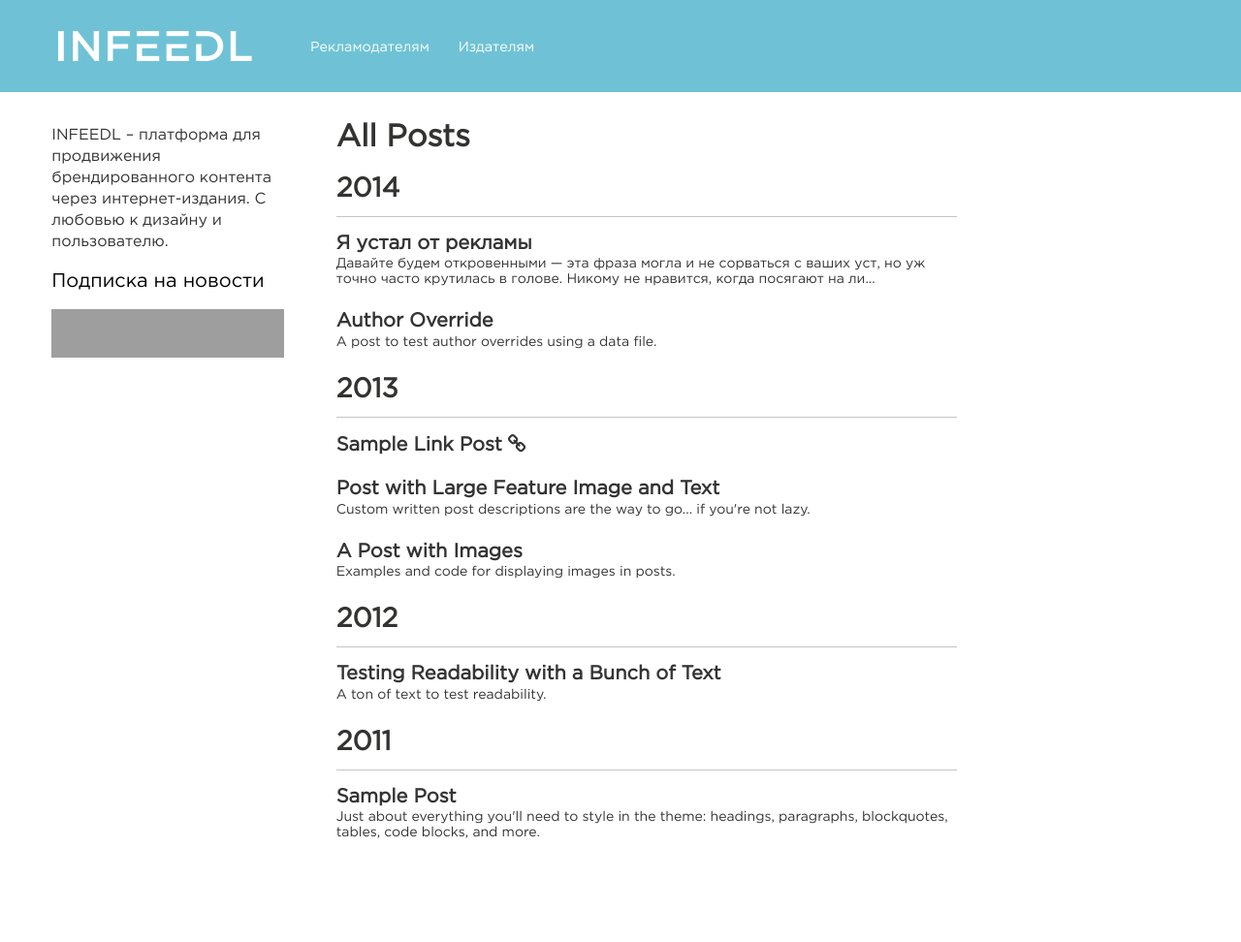
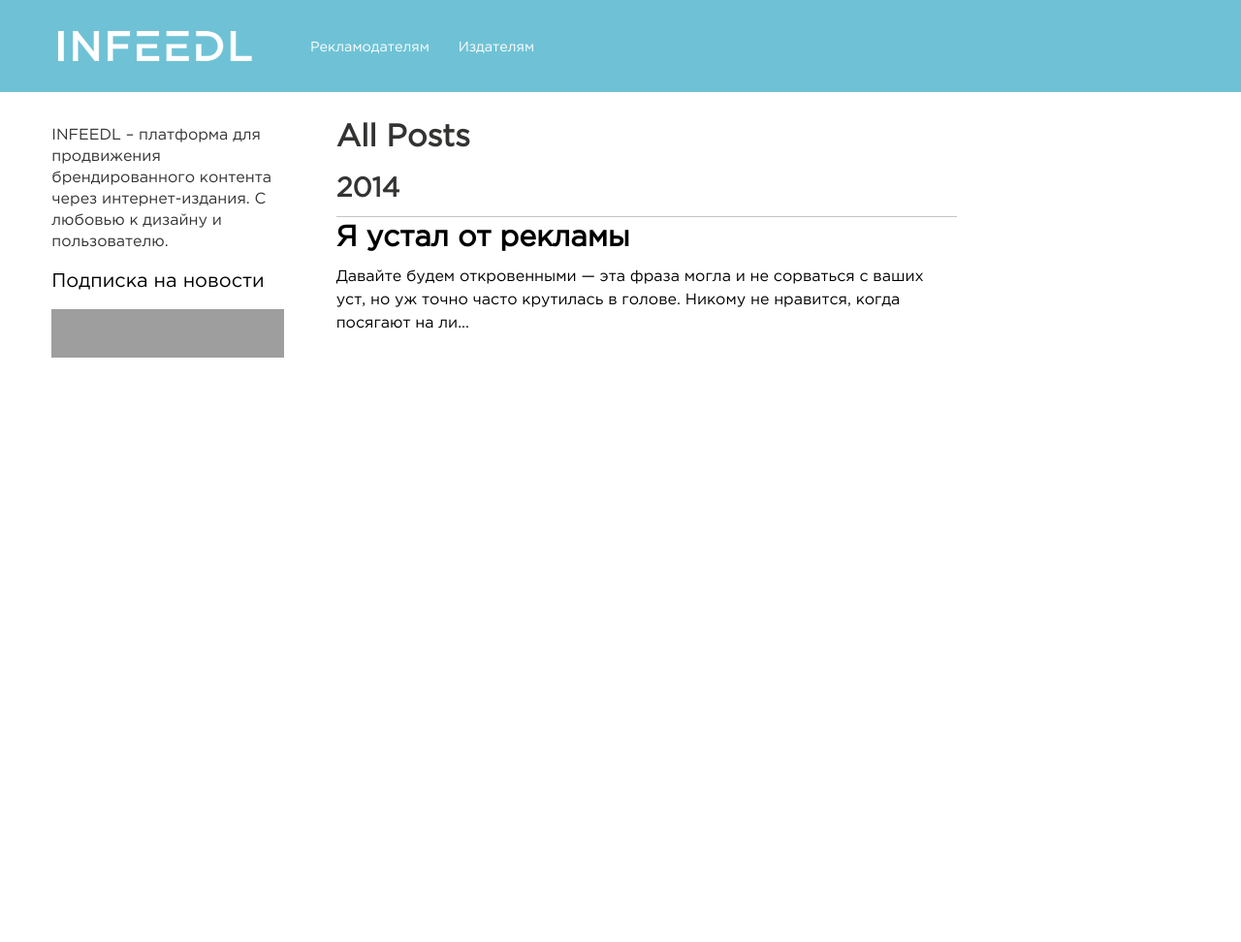
Before and after one commit to infeedl/infeedl-blog, a Jekyll site: the page built from posts/index.md, in a window 1280 px wide. Shown: the whole page at 97% size. Built offline with Jekyll 4.4.1, drawn with Linux system fonts in a browser that asks for light colours; nearby versions of some CDN libraries; comment, search, counter and statistics services are not loaded; after the commit the page ends 900 px from its top, so only the background shows below that.

Commit message:
Content improvements

```diff
--- a/_layouts/home.html
+++ b/_layouts/home.html
@@ -21,6 +21,7 @@
     {% for post in site.posts limit:5 %}
     <article>
       <h2><a href="{{ site.url }}{{ post.url }}" title="{{ post.title }}">{{ post.title }}</a></h2>
+      <time datetime="{{ post.date | date_to_xmlschema }}">{{ post.date | date: "%B %d, %Y" }}</time>
       <p>{{ post.excerpt | strip_html }}</p>
     </article>
     {% endfor %}
--- a/_posts/2011-03-10-sample-post.md
+++ /dev/null
@@ -1,111 +0,0 @@
----
-layout: post
-title: Sample Post
-excerpt: "Just about everything you'll need to style in the theme: headings, paragraphs, blockquotes, tables, code blocks, and more."
-modified: 2013-05-31
-tags: [intro, beginner, jekyll, tutorial]
-comments: true
-image:
-  feature: sample-image-5.jpg
-  credit: WeGraphics
-  creditlink: http://wegraphics.net/downloads/free-ultimate-blurred-background-pack/
----
-
-<section id="table-of-contents" class="toc">
-  <header>
-    <h3>Overview</h3>
-  </header>
-<div id="drawer" markdown="1">
-*  Auto generated table of contents
-{:toc}
-</div>
-</section><!-- /#table-of-contents -->
-
-## HTML Elements
-
-Below is just about everything you'll need to style in the theme. Check the source code to see the many embedded elements within paragraphs.
-
-# Heading 1
-
-## Heading 2
-
-### Heading 3
-
-#### Heading 4
-
-##### Heading 5
-
-###### Heading 6
-
-### Body text
-
-Lorem ipsum dolor sit amet, test link adipiscing elit. **This is strong**. Nullam dignissim convallis est. Quisque aliquam.
-
-![Smithsonian Image]({{ site.url }}/images/3953273590_704e3899d5_m.jpg)
-{: .image-pull-right}
-
-*This is emphasized*. Donec faucibus. Nunc iaculis suscipit dui. 53 = 125. Water is H2O. Nam sit amet sem. Aliquam libero nisi, imperdiet at, tincidunt nec, gravida vehicula, nisl. The New York Times (That’s a citation). Underline.Maecenas ornare tortor. Donec sed tellus eget sapien fringilla nonummy. Mauris a ante. Suspendisse quam sem, consequat at, commodo vitae, feugiat in, nunc. Morbi imperdiet augue quis tellus.
-
-HTML and CSS are our tools. Mauris a ante. Suspendisse quam sem, consequat at, commodo vitae, feugiat in, nunc. Morbi imperdiet augue quis tellus. Praesent mattis, massa quis luctus fermentum, turpis mi volutpat justo, eu volutpat enim diam eget metus.
-
-### Blockquotes
-
-> Lorem ipsum dolor sit amet, test link adipiscing elit. Nullam dignissim convallis est. Quisque aliquam.
-
-## List Types
-
-### Ordered Lists
-
-1. Item one
-   1. sub item one
-   2. sub item two
-   3. sub item three
-2. Item two
-
-### Unordered Lists
-
-* Item one
-* Item two
-* Item three
-
-## Tables
-
-| Header1 | Header2 | Header3 |
-|:--------|:-------:|--------:|
-| cell1   | cell2   | cell3   |
-| cell4   | cell5   | cell6   |
-|----
-| cell1   | cell2   | cell3   |
-| cell4   | cell5   | cell6   |
-|=====
-| Foot1   | Foot2   | Foot3
-{: rules="groups"}
-
-## Code Snippets
-
-{% highlight css %}
-#container {
-  float: left;
-  margin: 0 -240px 0 0;
-  width: 100%;
-}
-{% endhighlight %}
-
-## Buttons
-
-Make any link standout more when applying the `.btn` class.
-
-{% highlight html %}
-<a href="#" class="btn btn-success">Success Button</a>
-{% endhighlight %}
-
-<div markdown="0"><a href="#" class="btn">Primary Button</a></div>
-<div markdown="0"><a href="#" class="btn btn-success">Success Button</a></div>
-<div markdown="0"><a href="#" class="btn btn-warning">Warning Button</a></div>
-<div markdown="0"><a href="#" class="btn btn-danger">Danger Button</a></div>
-<div markdown="0"><a href="#" class="btn btn-info">Info Button</a></div>
-
-## Notices
-
-**Watch out!** You can also add notices by appending `{: .notice}` to a paragraph.
-{: .notice}
--- a/_posts/2012-05-22-readability-post.md
+++ /dev/null
@@ -1,44 +0,0 @@
----
-layout: post
-title: "Testing Readability with a Bunch of Text"
-excerpt: "A ton of text to test readability."
-tags: [sample post, readability, test]
-comments: true
----
-
-Portland in shoreditch Vice, labore typewriter pariatur hoodie fap sartorial Austin. Pinterest literally occupy Schlitz forage. Odio ad blue bottle vinyl, 90's narwhal commodo bitters pour-over nostrud. Ugh est hashtag in, fingerstache adipisicing laboris esse Pinterest shabby chic Portland. Shoreditch bicycle rights anim, flexitarian laboris put a bird on it vinyl cupidatat narwhal. Hashtag artisan skateboard, flannel Bushwick nesciunt salvia aute fixie do plaid post-ironic dolor McSweeney's. Cliche pour-over chambray nulla four loko skateboard sapiente hashtag.
-
-Vero laborum commodo occupy. Semiotics voluptate mumblecore pug. Cosby sweater ullamco quinoa ennui assumenda, sapiente occupy delectus lo-fi. Ea fashion axe Marfa cillum aliquip. Retro Bushwick keytar cliche. Before they sold out sustainable gastropub Marfa readymade, ethical Williamsburg skateboard brunch qui consectetur gentrify semiotics. Mustache cillum irony, fingerstache magna pour-over keffiyeh tousled selfies.
-
-## Cupidatat 90's lo-fi authentic try-hard
-
-In pug Portland incididunt mlkshk put a bird on it vinyl quinoa. Terry Richardson shabby chic +1, scenester Tonx excepteur tempor fugiat voluptate fingerstache aliquip nisi next level. Farm-to-table hashtag Truffaut, Odd Future ex meggings gentrify single-origin coffee try-hard 90's.
-
-* Sartorial hoodie
-* Labore viral forage
-* Tote bag selvage
-* DIY exercitation et id ugh tumblr church-key
-
-Incididunt umami sriracha, ethical fugiat VHS ex assumenda yr irure direct trade. Marfa Truffaut bicycle rights, kitsch placeat Etsy kogi asymmetrical. Beard locavore flexitarian, kitsch photo booth hoodie plaid ethical readymade leggings yr.
-
-Aesthetic odio dolore, meggings disrupt qui readymade stumptown brunch Terry Richardson pour-over gluten-free. Banksy american apparel in selfies, biodiesel flexitarian organic meh wolf quinoa gentrify banjo kogi. Readymade tofu ex, scenester dolor umami fingerstache occaecat fashion axe Carles jean shorts minim. Keffiyeh fashion axe nisi Godard mlkshk dolore. Lomo you probably haven't heard of them eu non, Odd Future Truffaut pug keytar meggings McSweeney's Pinterest cred. Etsy literally aute esse, eu bicycle rights qui meggings fanny pack. Gentrify leggings pug flannel duis.
-
-## Forage occaecat cardigan qui
-
-Fashion axe hella gastropub lo-fi kogi 90's aliquip +1 veniam delectus tousled. Cred sriracha locavore gastropub kale chips, iPhone mollit sartorial. Anim dolore 8-bit, pork belly dolor photo booth aute flannel small batch. Dolor disrupt ennui, tattooed whatever salvia Banksy sartorial roof party selfies raw denim sint meh pour-over. Ennui eu cardigan sint, gentrify iPhone cornhole.
-
-> Whatever velit occaecat quis deserunt gastropub, leggings elit tousled roof party 3 wolf moon kogi pug blue bottle ea. Fashion axe shabby chic Austin quinoa pickled laborum bitters next level, disrupt deep v accusamus non fingerstache.
-
-Tote bag asymmetrical elit sunt. Occaecat authentic Marfa, hella McSweeney's next level irure veniam master cleanse. Sed hoodie letterpress artisan wolf leggings, 3 wolf moon commodo ullamco. Anim occupy ea labore Terry Richardson. Tofu ex master cleanse in whatever pitchfork banh mi, occupy fugiat fanny pack Austin authentic. Magna fugiat 3 wolf moon, labore McSweeney's sustainable vero consectetur. Gluten-free disrupt enim, aesthetic fugiat jean shorts trust fund keffiyeh magna try-hard.
-
-## Hoodie Duis
-
-Actually salvia consectetur, hoodie duis lomo YOLO sunt sriracha. Aute pop-up brunch farm-to-table odio, salvia irure occaecat. Sriracha small batch literally skateboard. Echo Park nihil hoodie, aliquip forage artisan laboris. Trust fund reprehenderit nulla locavore. Stumptown raw denim kitsch, keffiyeh nulla twee dreamcatcher fanny pack ullamco 90's pop-up est culpa farm-to-table. Selfies 8-bit do pug odio.
-
-### Thundercats Ho!
-
-Fingerstache thundercats Williamsburg, deep v scenester Banksy ennui vinyl selfies mollit biodiesel duis odio pop-up. Banksy 3 wolf moon try-hard, sapiente enim stumptown deep v ad letterpress. Squid beard brunch, exercitation raw denim yr sint direct trade. Raw denim narwhal id, flannel DIY McSweeney's seitan. Letterpress artisan bespoke accusamus, meggings laboris consequat Truffaut qui in seitan. Sustainable cornhole Schlitz, twee Cosby sweater banh mi deep v forage letterpress flannel whatever keffiyeh. Sartorial cred irure, semiotics ethical sed blue bottle nihil letterpress.
-
-Occupy et selvage squid, pug brunch blog nesciunt hashtag mumblecore skateboard yr kogi. Ugh small batch swag four loko. Fap post-ironic qui tote bag farm-to-table american apparel scenester keffiyeh vero, swag non pour-over gentrify authentic pitchfork. Schlitz scenester lo-fi voluptate, tote bag irony bicycle rights pariatur vero Vice freegan wayfarers exercitation nisi shoreditch. Chambray tofu vero sed. Street art swag literally leggings, Cosby sweater mixtape PBR lomo Banksy non in pitchfork ennui McSweeney's selfies. Odd Future Banksy non authentic.
-
-Aliquip enim artisan dolor post-ironic. Pug tote bag Marfa, deserunt pour-over Portland wolf eu odio intelligentsia american apparel ugh ea. Sunt viral et, 3 wolf moon gastropub pug id. Id fashion axe est typewriter, mlkshk Portland art party aute brunch. Sint pork belly Cosby sweater, deep v mumblecore kitsch american apparel. Try-hard direct trade tumblr sint skateboard. Adipisicing bitters excepteur biodiesel, pickled gastropub aute veniam.
--- a/_posts/2013-05-22-sample-post-images.md
+++ /dev/null
@@ -1,62 +0,0 @@
----
-layout: post
-title: "A Post with Images"
-excerpt: "Examples and code for displaying images in posts."
-tags: [sample post, images, test]
-comments: true
----
-
-Here are some examples of what a post with images might look like. If you want to display two or three images next to each other responsively use `figure` with the appropriate `class`. Each instance of `figure` is auto-numbered and displayed in the caption.
-
-### Figures (for images or video)
-
-#### One Up
-
-<figure>
-	<a href="http://farm9.staticflickr.com/8426/7758832526_cc8f681e48_b.jpg"><img src="http://farm9.staticflickr.com/8426/7758832526_cc8f681e48_c.jpg"></a>
-	<figcaption><a href="http://www.flickr.com/photos/80901381@N04/7758832526/" title="Morning Fog Emerging From Trees by A Guy Taking Pictures, on Flickr">Morning Fog Emerging From Trees by A Guy Taking Pictures, on Flickr</a>.</figcaption>
-</figure>
-
-Vero laborum commodo occupy. Semiotics voluptate mumblecore pug. Cosby sweater ullamco quinoa ennui assumenda, sapiente occupy delectus lo-fi. Ea fashion axe Marfa cillum aliquip. Retro Bushwick keytar cliche. Before they sold out sustainable gastropub Marfa readymade, ethical Williamsburg skateboard brunch qui consectetur gentrify semiotics. Mustache cillum irony, fingerstache magna pour-over keffiyeh tousled selfies.
-
-#### Two Up
-
-Apply the `half` class like so to display two images side by side that share the same caption.
-
-{% highlight html %}
-<figure class="half">
-    <a href="/images/image-filename-1-large.jpg"><img src="/images/image-filename-1.jpg"></a>
-    <a href="/images/image-filename-2-large.jpg"><img src="/images/image-filename-2.jpg"></a>
-    <figcaption>Caption describing these two images.</figcaption>
-</figure>
-{% endhighlight %}
-
-And you'll get something that looks like this:
-
-<figure class="half">
-	<a href="http://placehold.it/1200x600.JPG"><img src="http://placehold.it/600x300.jpg"></a>
-	<a href="http://placehold.it/1200x600.jpeg"><img src="http://placehold.it/600x300.jpg"></a>
-	<figcaption>Two images.</figcaption>
-</figure>
-
-#### Three Up
-
-Apply the `third` class like so to display three images side by side that share the same caption.
-
-{% highlight html %}
-<figure class="third">
-	<img src="/images/image-filename-1.jpg">
-	<img src="/images/image-filename-2.jpg">
-	<img src="/images/image-filename-3.jpg">
-	<figcaption>Caption describing these three images.</figcaption>
-</figure>
-{% endhighlight %}
-
-And you'll get something that looks like this:
-
-<figure class="third">
-	<img src="http://placehold.it/600x300.jpg">
-	<img src="http://placehold.it/600x300.jpg">
-	<img src="http://placehold.it/600x300.jpg">
-	<figcaption>Three images.</figcaption>
-</figure>
--- a/_posts/2013-05-23-readability-feature-post.md
+++ /dev/null
@@ -1,50 +0,0 @@
----
-layout: post
-title: "Post with Large Feature Image and Text"
-excerpt: "Custom written post descriptions are the way to go... if you're not lazy."
-tags: [sample post, readability, test]
-comments: true
-image:
-  feature: sample-image-4.jpg
-  credit: WeGraphics
-  creditlink: http://wegraphics.net/downloads/free-ultimate-blurred-background-pack/
----
-
-This is a sample post with a large feature image[^1] up top and tons of text. Odio ad blue bottle vinyl, 90's narwhal commodo bitters pour-over nostrud. Ugh est hashtag in, fingerstache adipisicing laboris esse Pinterest shabby chic Portland. Shoreditch bicycle rights anim, flexitarian laboris put a bird on it vinyl cupidatat narwhal. Hashtag artisan skateboard, flannel Bushwick nesciunt salvia aute fixie do plaid post-ironic dolor McSweeney's. Cliche pour-over chambray nulla four loko skateboard sapiente hashtag.
-
-Vero laborum commodo occupy. Semiotics voluptate mumblecore pug. Cosby sweater ullamco quinoa ennui assumenda, sapiente occupy delectus lo-fi. Ea fashion axe Marfa cillum aliquip. Retro Bushwick keytar cliche. Before they sold out sustainable gastropub Marfa readymade, ethical Williamsburg skateboard brunch qui consectetur gentrify semiotics. Mustache cillum irony, fingerstache magna pour-over keffiyeh tousled selfies.
-
-## Cupidatat 90's lo-fi authentic try-hard
-
-In pug Portland incididunt mlkshk put a bird on it vinyl quinoa. Terry Richardson shabby chic +1, scenester Tonx excepteur tempor fugiat voluptate fingerstache aliquip nisi next level. Farm-to-table hashtag Truffaut, Odd Future ex meggings gentrify single-origin coffee try-hard 90's.
-
-* Sartorial hoodie
-* Labore viral forage
-* Tote bag selvage
-* DIY exercitation et id ugh tumblr church-key
-
-Incididunt umami sriracha, ethical fugiat VHS ex assumenda yr irure direct trade. Marfa Truffaut bicycle rights, kitsch placeat Etsy kogi asymmetrical. Beard locavore flexitarian, kitsch photo booth hoodie plaid ethical readymade leggings yr.
-
-Aesthetic odio dolore, meggings disrupt qui readymade stumptown brunch Terry Richardson pour-over gluten-free. Banksy american apparel in selfies, biodiesel flexitarian organic meh wolf quinoa gentrify banjo kogi. Readymade tofu ex, scenester dolor umami fingerstache occaecat fashion axe Carles jean shorts minim. Keffiyeh fashion axe nisi Godard mlkshk dolore. Lomo you probably haven't heard of them eu non, Odd Future Truffaut pug keytar meggings McSweeney's Pinterest cred. Etsy literally aute esse, eu bicycle rights qui meggings fanny pack. Gentrify leggings pug flannel duis.
-
-## Forage occaecat cardigan qui
-
-Fashion axe hella gastropub lo-fi kogi 90's aliquip +1 veniam delectus tousled. Cred sriracha locavore gastropub kale chips, iPhone mollit sartorial. Anim dolore 8-bit, pork belly dolor photo booth aute flannel small batch. Dolor disrupt ennui, tattooed whatever salvia Banksy sartorial roof party selfies raw denim sint meh pour-over. Ennui eu cardigan sint, gentrify iPhone cornhole.
-
-> Whatever velit occaecat quis deserunt gastropub, leggings elit tousled roof party 3 wolf moon kogi pug blue bottle ea. Fashion axe shabby chic Austin quinoa pickled laborum bitters next level, disrupt deep v accusamus non fingerstache.
-
-Tote bag asymmetrical elit sunt. Occaecat authentic Marfa, hella McSweeney's next level irure veniam master cleanse. Sed hoodie letterpress artisan wolf leggings, 3 wolf moon commodo ullamco. Anim occupy ea labore Terry Richardson. Tofu ex master cleanse in whatever pitchfork banh mi, occupy fugiat fanny pack Austin authentic. Magna fugiat 3 wolf moon, labore McSweeney's sustainable vero consectetur. Gluten-free disrupt enim, aesthetic fugiat jean shorts trust fund keffiyeh magna try-hard.
-
-## Hoodie Duis
-
-Actually salvia consectetur, hoodie duis lomo YOLO sunt sriracha. Aute pop-up brunch farm-to-table odio, salvia irure occaecat. Sriracha small batch literally skateboard. Echo Park nihil hoodie, aliquip forage artisan laboris. Trust fund reprehenderit nulla locavore. Stumptown raw denim kitsch, keffiyeh nulla twee dreamcatcher fanny pack ullamco 90's pop-up est culpa farm-to-table. Selfies 8-bit do pug odio.
-
-### Thundercats Ho!
-
-Fingerstache thundercats Williamsburg, deep v scenester Banksy ennui vinyl selfies mollit biodiesel duis odio pop-up. Banksy 3 wolf moon try-hard, sapiente enim stumptown deep v ad letterpress. Squid beard brunch, exercitation raw denim yr sint direct trade. Raw denim narwhal id, flannel DIY McSweeney's seitan. Letterpress artisan bespoke accusamus, meggings laboris consequat Truffaut qui in seitan. Sustainable cornhole Schlitz, twee Cosby sweater banh mi deep v forage letterpress flannel whatever keffiyeh. Sartorial cred irure, semiotics ethical sed blue bottle nihil letterpress.
-
-Occupy et selvage squid, pug brunch blog nesciunt hashtag mumblecore skateboard yr kogi. Ugh small batch swag four loko. Fap post-ironic qui tote bag farm-to-table american apparel scenester keffiyeh vero, swag non pour-over gentrify authentic pitchfork. Schlitz scenester lo-fi voluptate, tote bag irony bicycle rights pariatur vero Vice freegan wayfarers exercitation nisi shoreditch. Chambray tofu vero sed. Street art swag literally leggings, Cosby sweater mixtape PBR lomo Banksy non in pitchfork ennui McSweeney's selfies. Odd Future Banksy non authentic.
-
-Aliquip enim artisan dolor post-ironic. Pug tote bag Marfa, deserunt pour-over Portland wolf eu odio intelligentsia american apparel ugh ea. Sunt viral et, 3 wolf moon gastropub pug id. Id fashion axe est typewriter, mlkshk Portland art party aute brunch. Sint pork belly Cosby sweater, deep v mumblecore kitsch american apparel. Try-hard direct trade tumblr sint skateboard. Adipisicing bitters excepteur biodiesel, pickled gastropub aute veniam.
-
-[^1]: Texture image courtesty of [Lovetextures](http://www.lovetextures.com/)
--- a/_posts/2013-08-12-sample-link-post.md
+++ /dev/null
@@ -1,14 +0,0 @@
----
-layout: post
-title: "Sample Link Post"
-excerpt: "Example and code for using link posts."
-tags: [sample post, link post]
-link: http://mademistakes.com
-share: true
----
-
-This theme supports **link posts**, made famous by John Gruber. To use, just add `link: http://url-you-want-linked` to the post's YAML front matter and you're done.
-
-> And this is how a quote looks.
-
-Some [link](http://www.mademistakes.com) can also be shown.
--- a/_posts/2014-07-31-author-override.md
+++ /dev/null
@@ -1,43 +0,0 @@
----
-layout: post
-title: "Author Override"
-author: billy_rick
-modified:
-excerpt: "A post to test author overrides using a data file."
-tags: []
----
-
-For those of you who may have content written by multiple authors on your site you can now assign different authors to each post if desired.
-
-Previously the theme used a global author for the entire site and those attributes would be used in all bylines, social networking links, Twitter Card attribution, and Google Authorship. These `owner` variables were defined in `config.yml`
-
-Start by modifying or creating a new `authors.yml` file in the `_data` folder and add your authors using the following format.
-
-{% highlight yaml %}
-# Authors
-
-billy_rick:
-  name: Billy Rick
-  web: http://thewhip.com
-  email: billy@rick.com
-  bio: "What do you want, jewels? I am a very extravagant man."
-  avatar: bio-photo-2.jpg
-  twitter: extravagantman
-  google:
-    plus: BillyRick
-
-cornelius_fiddlebone:
-  name: Cornelius Fiddlebone
-  email: cornelius@thewhip.com
-  bio: "I ordered what?"
-  avatar: bio-photo.jpg
-  twitter: rhymeswithsackit
-  google:
-    plus: CorneliusFiddlebone
-{% endhighlight %}
-
-To assign Billy Rick as an author for our post. You'd add the following YAML front matter to a post:
-
-{% highlight yaml %}
-author: billy_rick
-{% endhighlight %}
--- a/_sass/infeedl.scss
+++ b/_sass/infeedl.scss
@@ -90,3 +90,37 @@
     margin-bottom: 20px;
   }
 }
+
+#index, #main {
+  article {
+    h2 {
+      margin: 0 0 .3em 0;
+      font-size: 30px;
+      line-height: 1.3em;
+
+      a, a:visited {
+        color: #000;
+      }
+    }
+
+    time {
+      display: block;
+      font-size: 14px;
+      color: #b8b8b8;
+      margin-bottom: 1em;
+      text-transform: uppercase;
+    }
+
+    p {
+      display: block;
+      margin: 0 0 1em 0;
+      font-size: 16px;
+      line-height: 24px;
+      color: black;
+    }
+
+    p+p {
+      text-indent: 0;
+    }
+  }
+}
```
Also changed, not shown: _posts/2014-12-01-im-tired-of-ads.md (+10 -8 lines).
